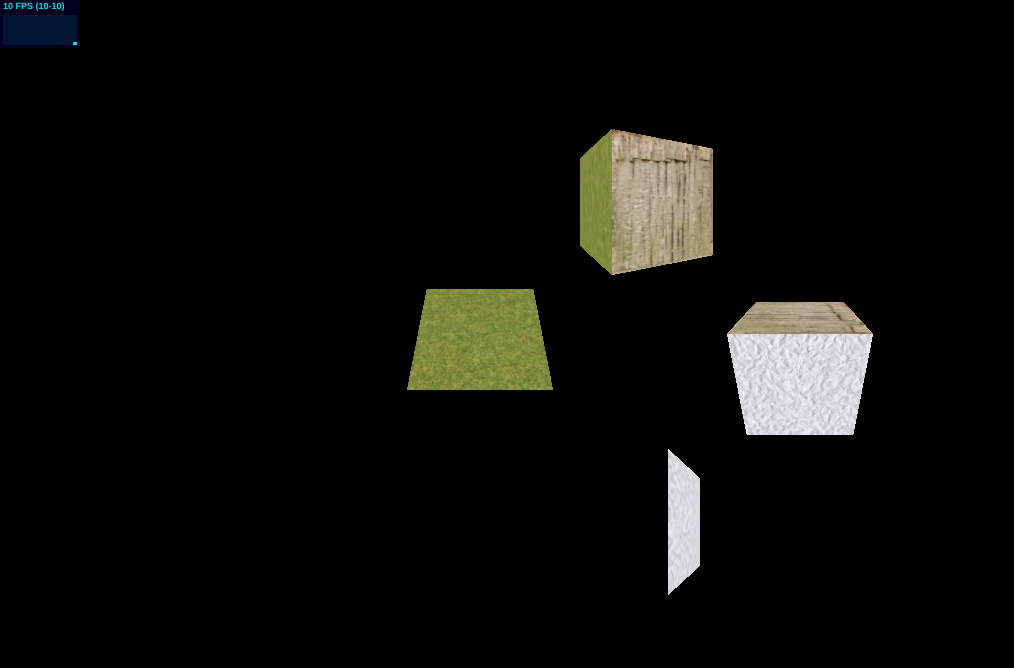
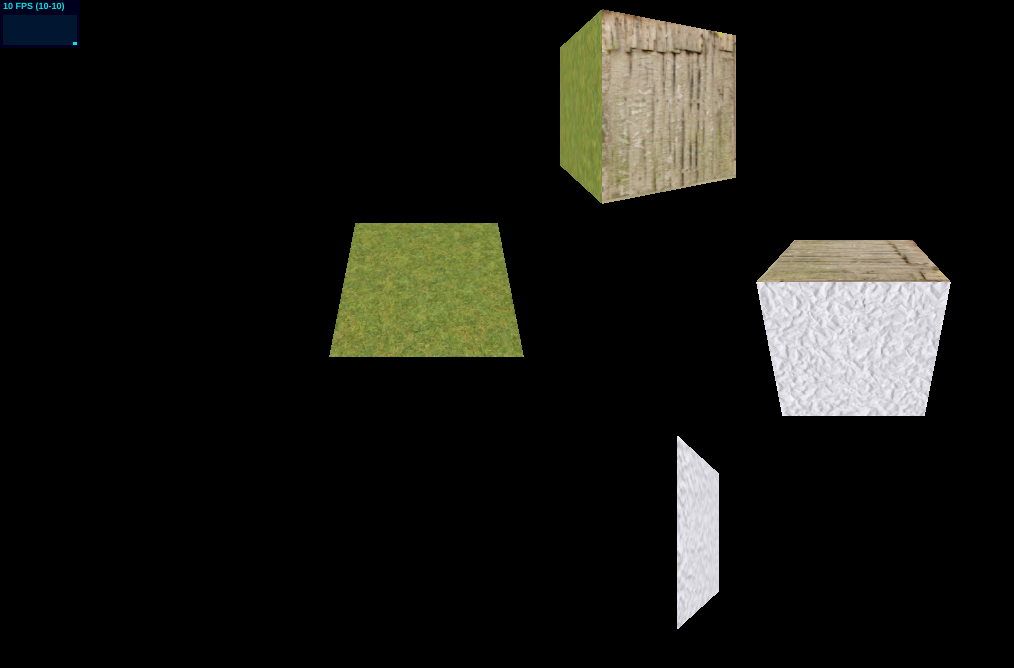
Before and after one commit to tedyage/ThreeJSCrashCourse, a website: page hologram.html in a window 1280 px wide. Shown: the whole page, without its empty margins (0-1014 px from the left). Drawn offline with Linux system fonts and the light colour scheme; animation ran at ten frames a second.

Commit message:
set respond style

```diff
--- a/css/main.css
+++ b/css/main.css
@@ -1,4 +1,5 @@
-body{
+html, body{
+  height: 100%;
   margin:0;
   background-color: #000;;
 }
@@ -7,25 +8,25 @@ canvas{
   height:100%;
 }
 .container{
-  width:960px;
-  margin:8% auto;
-  height:100%;
+  position: relative;
+  width: 100%;
+  margin: 40% auto;
   background-color: #000;
-  padding: 20px 0;
 }
 .top,.left,.right,.bottom{
-  width:160px;
-  height:160px;
-  background-color:#fff;
+  position: absolute;
+  width: 33.3%;
+  background-color:#000;
 }
-.top,.bottom{
-  margin:0 400px;
+.top, .bottom {
+  left: 33.3%;
 }
-
-.left{
-  margin:0 0 0 240px;
+.right{
+  right: 0;
 }
-
-.right{
-  margin:-160px 0px 0px 560px;
+@media screen and (min-width:767px) {
+  .container{
+    width: 50%;
+    margin:0 auto;
+  }
 }
--- a/hologram.html
+++ b/hologram.html
@@ -33,6 +33,16 @@
         else
           return parseFloat(element[0].offsetHeight);
       };
+
+      //设置top/left/right/bottom的高度与绝对位置。
+      var heightValue = getWidth("top")+"px";
+      document.getElementsByClassName("top")[0].style.height=heightValue;
+      document.getElementsByClassName("left")[0].style.height=heightValue;
+      document.getElementsByClassName("right")[0].style.height=heightValue;
+      document.getElementsByClassName("bottom")[0].style.height=heightValue;
+      document.getElementsByClassName("right")[0].style.top=heightValue;
+      document.getElementsByClassName("left")[0].style.top=heightValue;
+      document.getElementsByClassName("bottom")[0].style.top=parseFloat(heightValue) * 2 + 'px';
     </script>
     <script>
       //初始化场景
```
